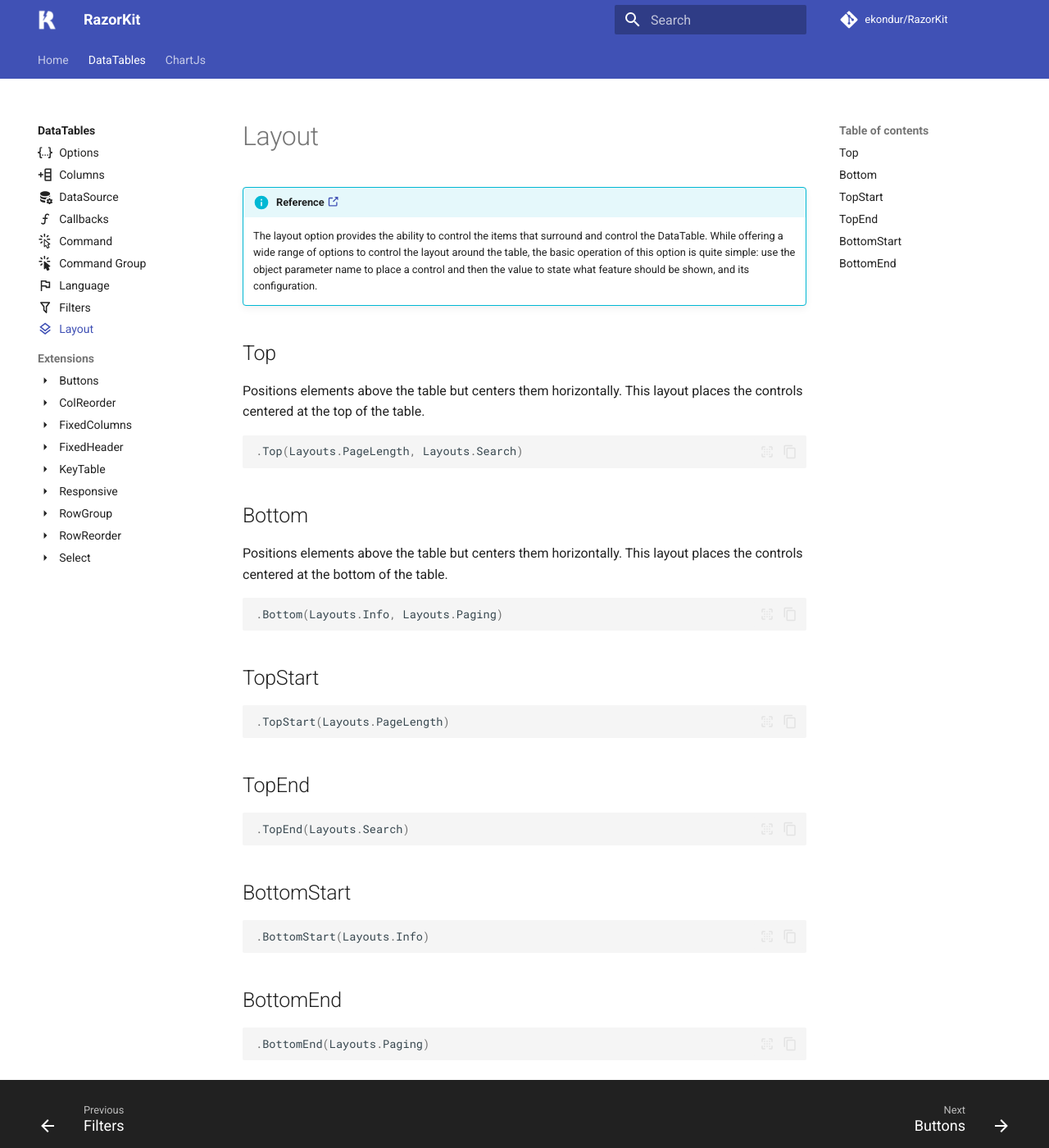
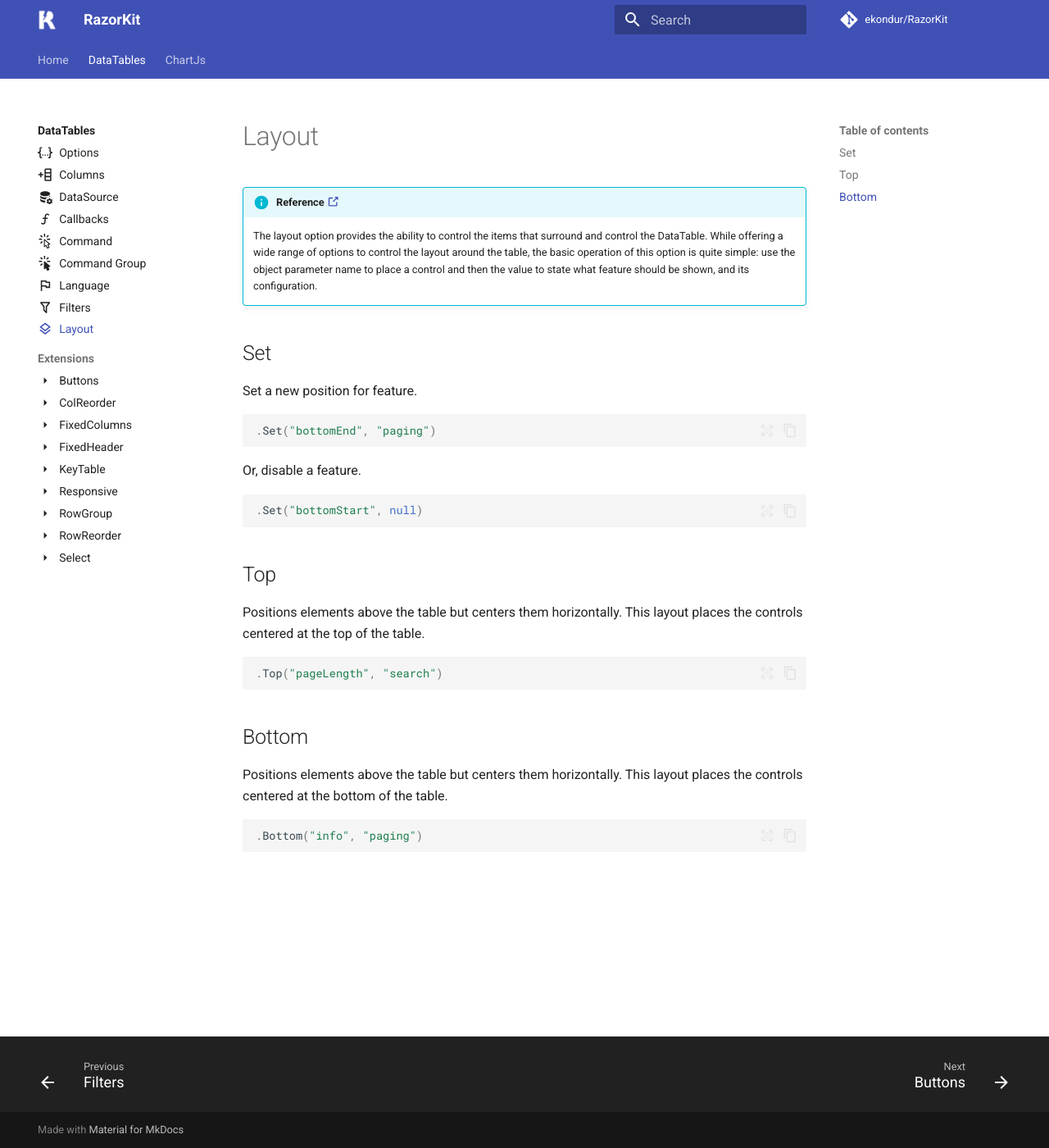
Before and after one commit to ekondur/RazorKit, an MkDocs documentation site: the page built from docs/datatables/layout.md, in a window 1280 px wide and 1400 px high. Shown: the whole window at 82% size. Built offline with MkDocs 1.6.1 and Material for MkDocs 9.7.7, drawn with Linux system fonts in a browser that asks for light colours; comment, search, counter and statistics services are not loaded.

Commit message:
updated layout doc

````diff
--- a/docs/datatables/layout.md
+++ b/docs/datatables/layout.md
@@ -7,40 +7,26 @@ icon: material/layers-outline
 	While offering a wide range of options to control the layout around the table, the basic operation of this option is quite simple:
 	use the object parameter name to place a control and then the value to state what feature should be shown, and its configuration.
 
+## Set
+Set a new position for feature.
+```csharp
+.Set("bottomEnd", "paging")
+```
+Or, disable a feature.
+```csharp
+.Set("bottomStart", null)
+```
+
 ## Top
 Positions elements above the table but centers them horizontally.
 This layout places the controls centered at the top of the table.
 ```csharp
-.Top(Layouts.PageLength, Layouts.Search)
+.Top("pageLength", "search")
 ```
 
 ## Bottom
 Positions elements above the table but centers them horizontally.
 This layout places the controls centered at the bottom of the table.
 ```csharp
-.Bottom(Layouts.Info, Layouts.Paging)
+.Bottom("info", "paging")
 ```
-
-## TopStart
-
-```csharp
-.TopStart(Layouts.PageLength)
-```
-
-## TopEnd
-
-```csharp
-.TopEnd(Layouts.Search)
-```
-
-## BottomStart
-
-```csharp
-.BottomStart(Layouts.Info)
-```
-
-## BottomEnd
-
-```csharp
-.BottomEnd(Layouts.Paging)
-```
````
